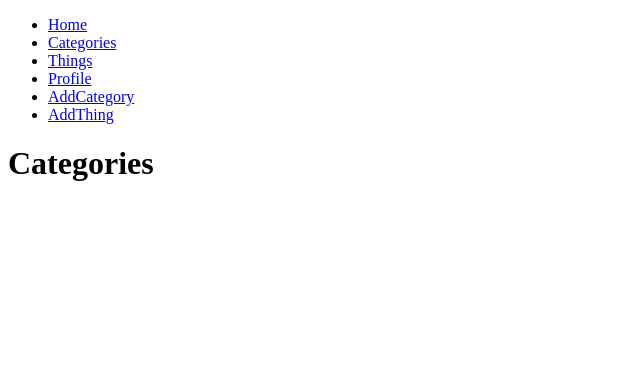
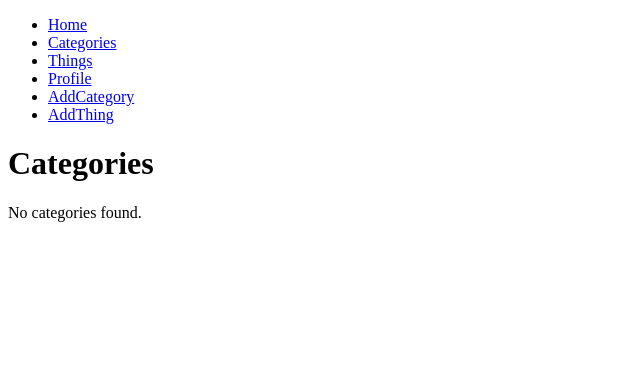
Before and after one commit to Nafimul/AllTheBest, a Flask app: template myapp/templates/categories.html in a window 1280 px wide. Shown: the top 384 px of the page, without its empty margins (0-640 px from the left). Run offline with Flask 3, Linux system fonts and the light colour scheme; the template is opened without the code that fills it, so the values that code supplies are empty.

Commit message:
feat show categories

```diff
--- a/myapp/templates/categories.html
+++ b/myapp/templates/categories.html
@@ -1,5 +1,14 @@
 {% extends 'base.html' %}
-{% block title %}Home{% endblock %}
+{% block title %}Categories{% endblock %}
 {% block content %}
     <h1>Categories</h1>
+    {% if categories %}
+        <ul>
+        {% for category in categories %}
+            <li>{{ category.name }}</li>
+        {% endfor %}
+        </ul>
+    {% else %}
+        <p>No categories found.</p>
+    {% endif %}
 {% endblock %}
```
